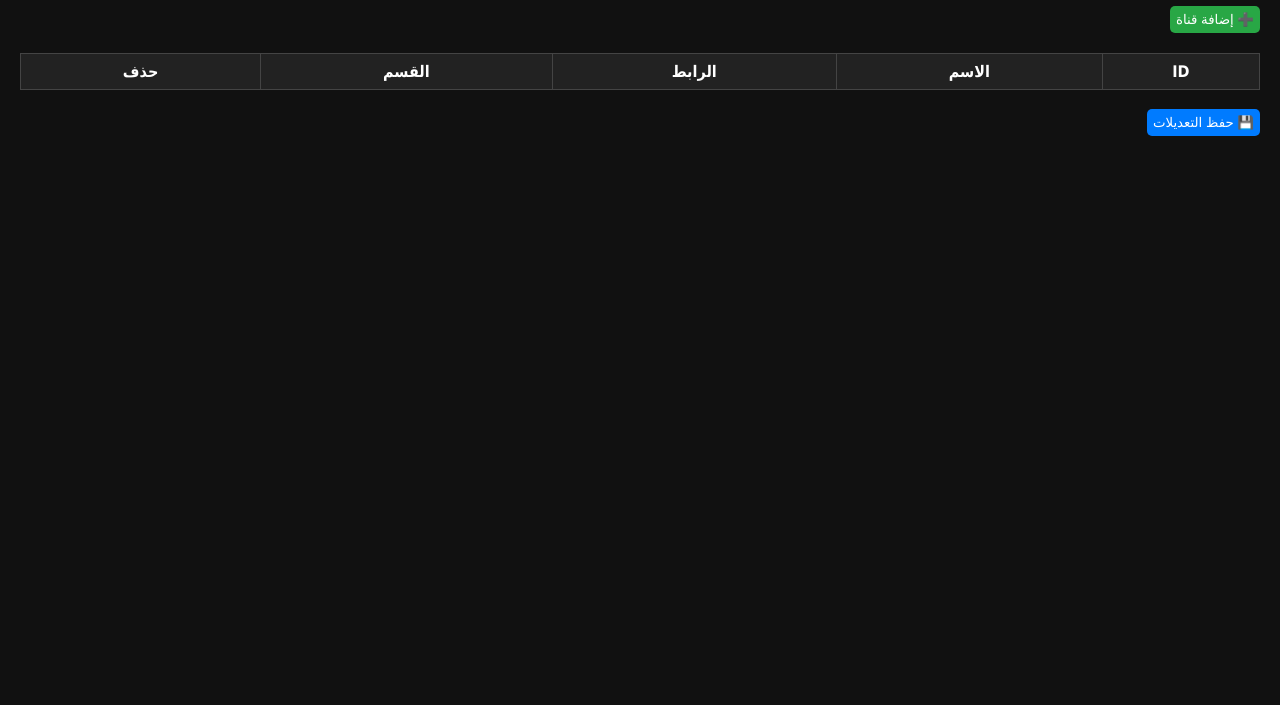
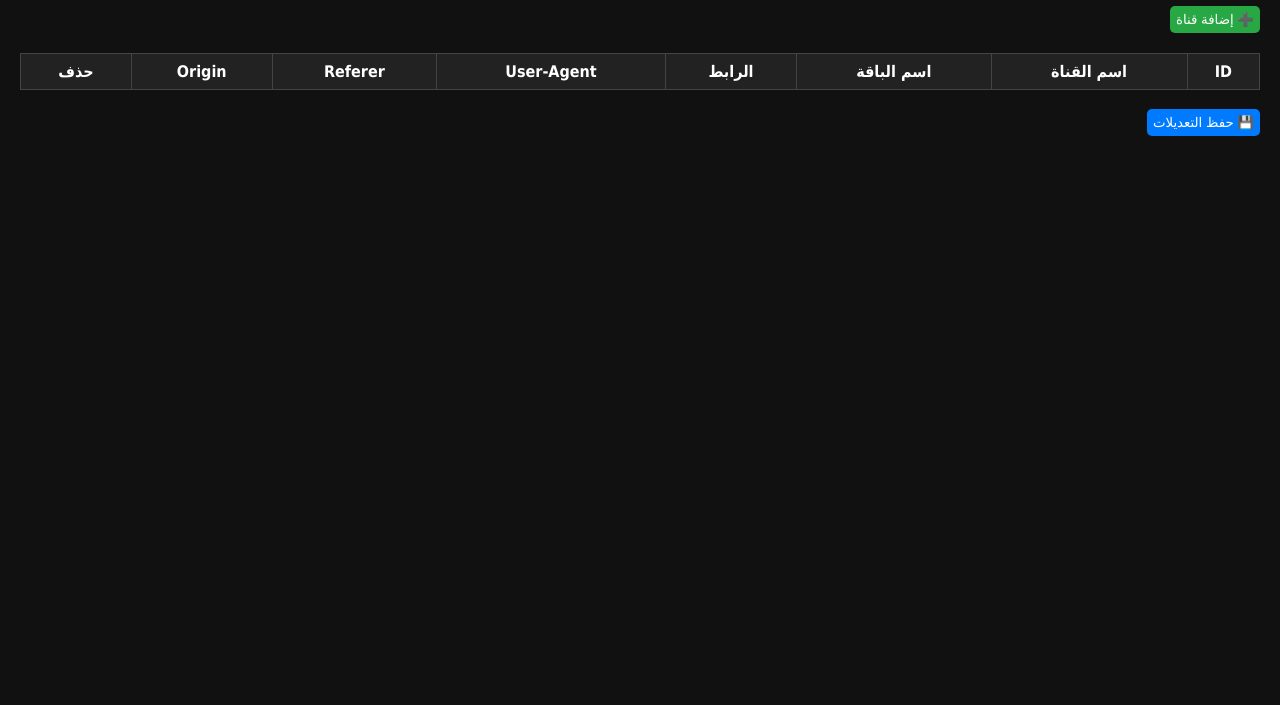
Before and after one commit to himasabry/m3u8-api, a plain HTML site: page admin/index.html in a window 1280 px wide. Shown: the part 95-800 px from the top of the page. Drawn offline with Linux system fonts and the light colour scheme; no server answers.

Commit message:
Update index.html

```diff
--- a/admin/index.html
+++ b/admin/index.html
@@ -26,9 +26,12 @@ button{cursor:pointer}
 <thead>
 <tr>
 <th>ID</th>
-<th>الاسم</th>
+<th>اسم القناة</th>
+<th>اسم الباقة</th>
 <th>الرابط</th>
-<th>القسم</th>
+<th>User-Agent</th>
+<th>Referer</th>
+<th>Origin</th>
 <th>حذف</th>
 </tr>
 </thead>
```
